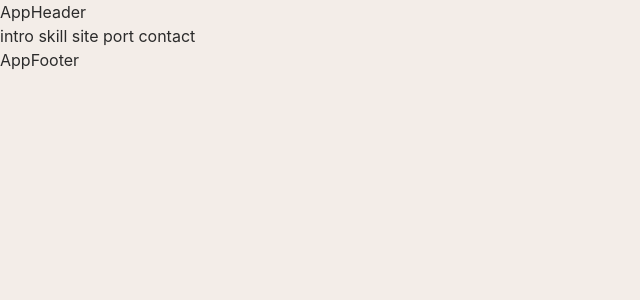
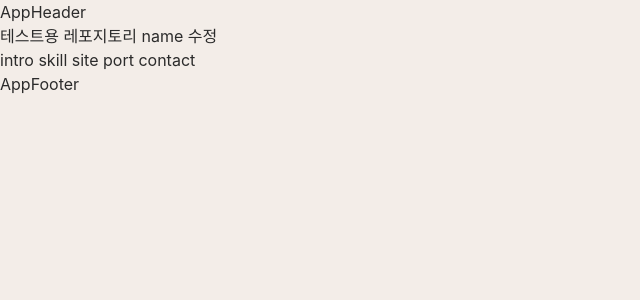
Before and after one commit to yun-narae/learn--vue-portfolio, a Vue app: page / in a window 1280 px wide. Shown: the top 300 px of the page, without its empty margins (0-640 px from the left). Built offline with nearby package versions, Linux system fonts and the light colour scheme; a web font is replaced by a local one.

Commit message:
테스트용

```diff
--- a/src/components/AppHeader.vue
+++ b/src/components/AppHeader.vue
@@ -1,3 +1,4 @@
 <template>
     AppHeader
+    <p>테스트용 레포지토리 name 수정</p>
 </template>
```
